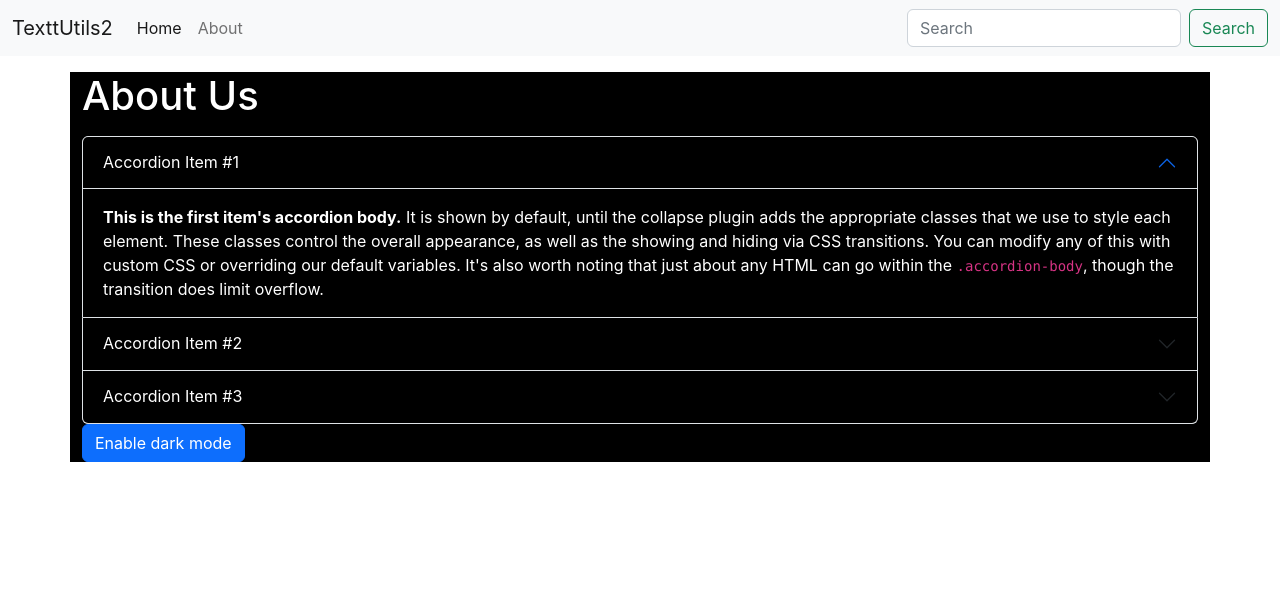
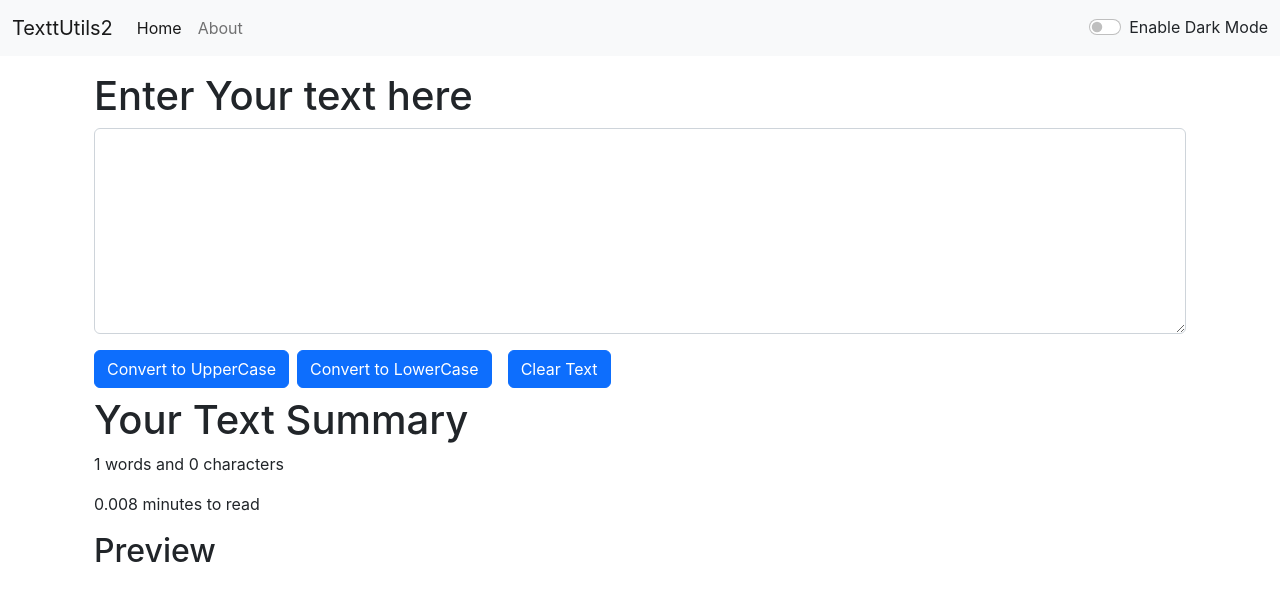
Before and after one commit to aditya19xx/uppercase-app, a React (Create React App) app: page / in a window 1280 px wide. Shown: the top 600 px of the page. Built offline with nearby package versions, Linux system fonts and the light colour scheme.

Commit message:
dark mode switch added

```diff
--- a/src/App.js
+++ b/src/App.js
@@ -1,16 +1,29 @@
+import { useState } from 'react';
 import './App.css';
-import AboutUs from './components/About/AboutUs';
+// import AboutUs from './components/About/AboutUs';
 import Navbar from './components/Navbar/Navbar';
-// import TextForm from './components/Navbar/TextForm/TextForm';
+import TextForm from './components/Navbar/TextForm/TextForm';
 
 function App() {
+  const [mode, setMode] = useState('light'); //wheather dark mode is enabled or not
+
+  const togglemode = () => {
+    if(mode === 'light'){
+      setMode('dark')
+      document.body.style.backgroundColor = 'black';
+    }
+    else{
+      setMode('light')
+      document.body.style.backgroundColor = 'white';
+    }
+  }
   return (
     <>
-  <Navbar title="TexttUtils2" />
-  {/* <div className="container my-3">
+  <Navbar title="TexttUtils2" mode={mode} togglemode = {togglemode} />
+  <div className="container my-3">
     <TextForm heading="Enter Your text here" />
-  </div> */}
-  <AboutUs/>
+  </div>
+  {/* <AboutUs/> */}
     </>
   );
 }
--- a/src/components/Navbar/Navbar.js
+++ b/src/components/Navbar/Navbar.js
@@ -2,7 +2,7 @@ import React from 'react'
 
 export default function Navbar(props) {
   return (
-    <nav className="navbar navbar-expand-lg bg-light">
+    <nav className={`navbar navbar-expand-lg navbar-${props.mode} bg-${props.mode}`}>
     <div className="container-fluid">
       <a className="navbar-brand" href="/">{props.title}</a>
       <button className="navbar-toggler" type="button" data-bs-toggle="collapse" data-bs-target="#navbarSupportedContent" aria-controls="navbarSupportedContent" aria-expanded="false" aria-label="Toggle navigation">
@@ -17,10 +17,14 @@ export default function Navbar(props) {
             <a className="nav-link" href="/">About</a>
           </li>
         </ul>
-        <form className="d-flex" role="search">
+        {/* <form className="d-flex" role="search">
           <input className="form-control me-2" type="search" placeholder="Search" aria-label="Search"/>
           <button className="btn btn-outline-success" type="submit">Search</button>
-        </form>
+        </form> */}
+        <div className={`form-check form-switch text-${props.mode==='light'?'dark':'light'}`}>
+          <input onClick={props.togglemode} className="form-check-input" type="checkbox" role="switch" id="flexSwitchCheckDefault"/>
+          <label className="form-check-label" for="flexSwitchCheckDefault">Enable Dark Mode</label>
+        </div>
       </div>
     </div>
   </nav>
```
